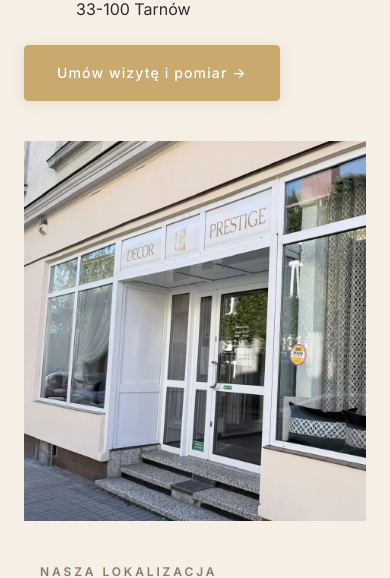
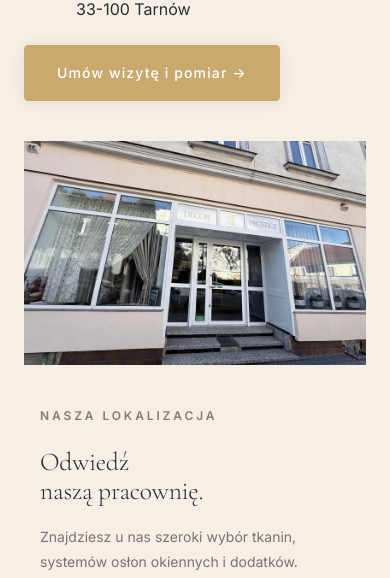
Before and after one commit to web48app/decor-prestige, a React (Vite) app in the folder decor-prestige/: page /kontakt in a window 390 px wide. Shown: the part 1093-1671 px from the top of the page. Built offline with nearby package versions, Linux system fonts and the light colour scheme; no server answers.

Commit message:
Pełne zdjęcie witryny w O firmie i Kontakcie

```diff
--- a/decor-prestige/src/components/sections/About/About.jsx
+++ b/decor-prestige/src/components/sections/About/About.jsx
@@ -36,7 +36,7 @@ export default function About() {
           <div className={styles.media}>
             <div className={styles.frame} aria-hidden="true" />
             <img
-              src="/foto/witryna-front.webp"
+              src="/foto/witryna-pelna.webp"
               alt="Salon DECOR-PRESTIGE w Tarnowie"
               className={styles.image}
               loading="lazy"
--- a/decor-prestige/src/components/sections/About/About.module.css
+++ b/decor-prestige/src/components/sections/About/About.module.css
@@ -23,7 +23,7 @@
 /* ---- Layout ---- */
 .grid {
   display: grid;
-  grid-template-columns: minmax(0, 5fr) minmax(0, 6fr);
+  grid-template-columns: minmax(0, 6fr) minmax(0, 5fr);
   gap: clamp(2.5rem, 6vw, 6rem);
   align-items: center;
 }
@@ -48,9 +48,9 @@
   position: relative;
   display: block;
   width: 100%;
-  aspect-ratio: 4 / 5;
+  aspect-ratio: 1600 / 1048;
   object-fit: cover;
-  object-position: 52% 50%;
+  object-position: center;
   border-radius: var(--radius-small);
   box-shadow: var(--shadow-medium);
 }
@@ -148,7 +148,7 @@
   }
 
   .image {
-    aspect-ratio: 4 / 3;
+    aspect-ratio: 1600 / 1048;
   }
 }
 
--- a/decor-prestige/src/pages/ContactPage/ContactDetails.jsx
+++ b/decor-prestige/src/pages/ContactPage/ContactDetails.jsx
@@ -78,7 +78,7 @@ export default function ContactDetails() {
         <div className={styles.detailsMiddle}>
           <div className={styles.workshopWrap}>
             <img
-              src="/foto/witryna.webp"
+              src="/foto/witryna-pelna.webp"
               alt="Witryna salonu DECOR-PRESTIGE w Tarnowie"
               className={styles.workshopImage}
               loading="lazy"
--- a/decor-prestige/src/pages/ContactPage/ContactPage.module.css
+++ b/decor-prestige/src/pages/ContactPage/ContactPage.module.css
@@ -247,18 +247,17 @@ a.contactValue:hover {
   position: relative;
   width: 100%;
   height: 100%;
-  min-height: 540px;
+  display: flex;
+  align-items: center;
   overflow: hidden;
-  background: var(--color-bg-tertiary);
 }
 
 .workshopImage {
-  position: absolute;
-  inset: 0;
+  position: relative;
   width: 100%;
-  height: 100%;
+  height: auto;
+  aspect-ratio: 1600 / 1048;
   object-fit: cover;
-  object-position: center;
   display: block;
 }
 
@@ -518,7 +517,7 @@ a.contactValue:hover {
   }
 
   .workshopWrap {
-    min-height: 380px;
+    min-height: 0;
   }
 
   .detailsHeading {
```
Also changed, not shown: decor-prestige/public/foto/witryna-pelna.webp (added).
